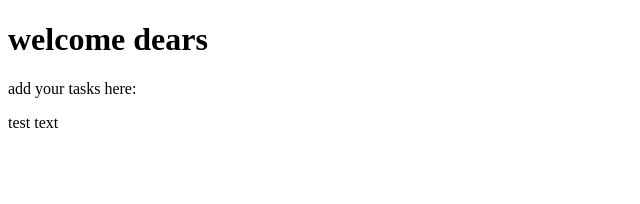
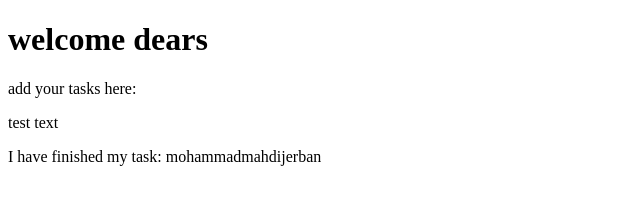
Before and after one commit to amirhossein-mokhtari/classmate, a plain HTML site: page index.html in a window 1280 px wide. Shown: the whole page, without its empty margins (0-640 px from the left). Drawn offline with Linux system fonts and the light colour scheme.

Commit message:
I have finished my task

```diff
--- a/index.html
+++ b/index.html
@@ -11,5 +11,8 @@
     <p>
       test text
     </p>
+    <p>
+      I have finished my task: mohammadmahdijerban
+    </p>
   </body>
 </html>
```
